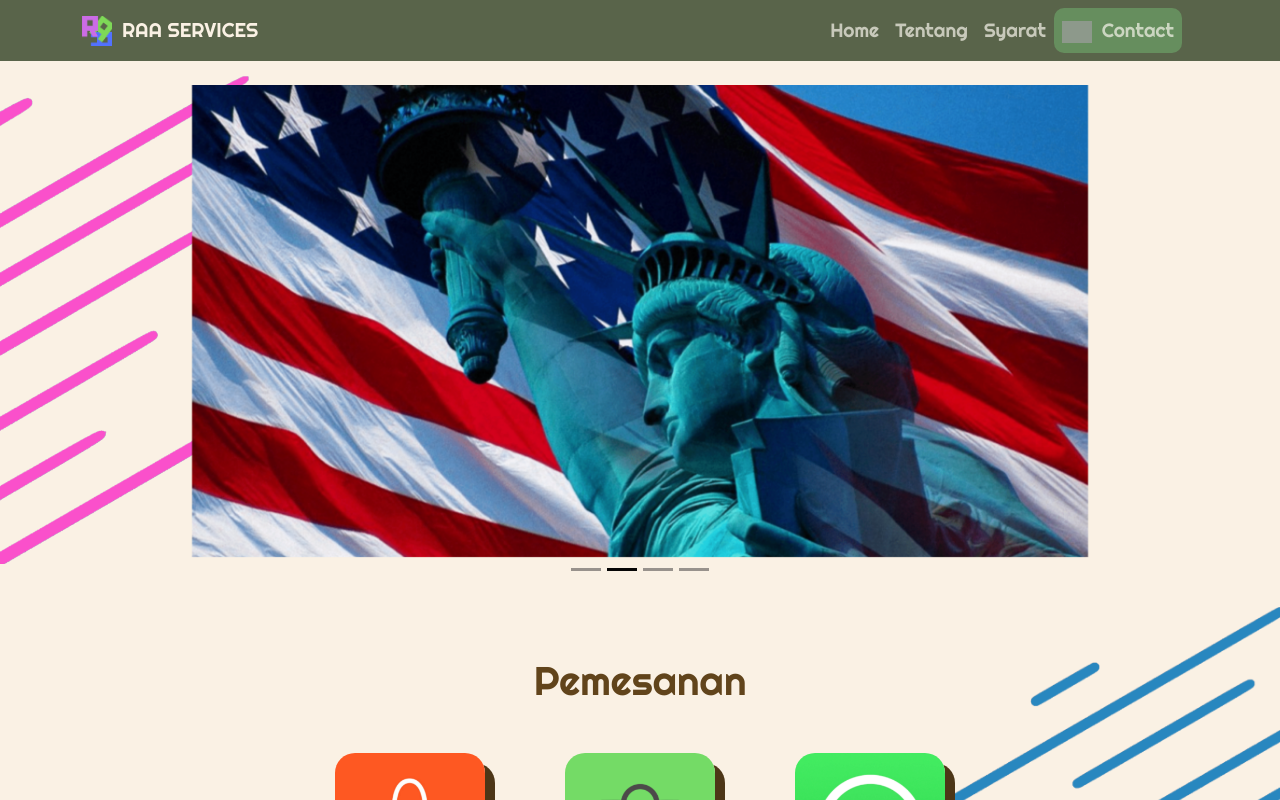
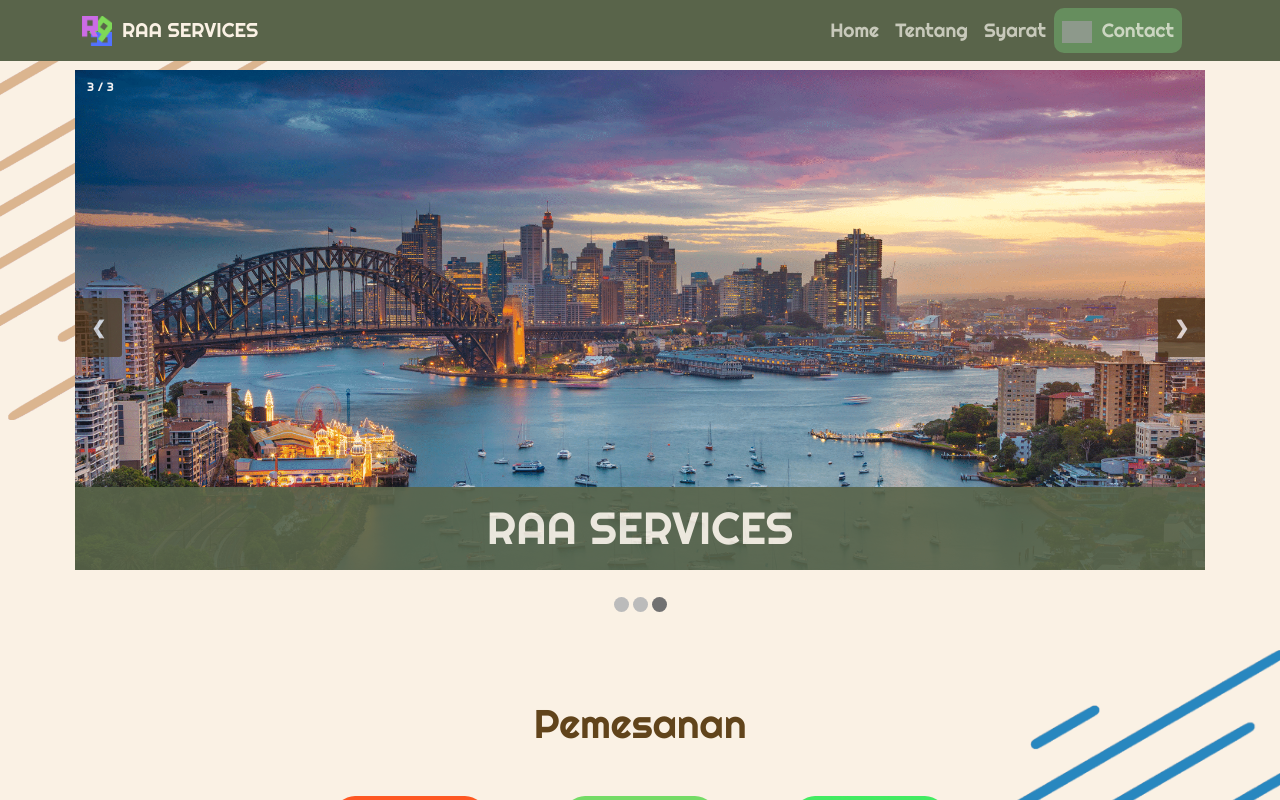
Before and after one commit to Rasyid113579/raa-services, a Nuxt app: page / in a window 1280 px wide. Shown: the top 800 px of the page. Built offline with nearby package versions, Linux system fonts and the light colour scheme; grey boxes are pictures that could not be loaded.

Commit message:
Update Higlights Slider

```diff
--- a/app.vue
+++ b/app.vue
@@ -38,39 +38,31 @@
             </div>
         </div>
     </nav>
-    <div id="highlights" class="text-center mb-2 mx-0">
-        <div>
-            <div id="myCarousel" class="carousel slide" data-bs-ride="carousel"
-                data-aos="fade-up" data-aos-duration="800">
-                <div class="carousel-indicators">
-                    <button type="button" data-bs-target="#myCarousel" data-bs-slide-to="0" class="active" aria-current="true" aria-label="Slide 1"></button>
-                    <button type="button" data-bs-target="#myCarousel" data-bs-slide-to="1" aria-label="Slide 2"></button>
-                    <button type="button" data-bs-target="#myCarousel" data-bs-slide-to="2" aria-label="Slide 3"></button>
-                    <button type="button" data-bs-target="#myCarousel" data-bs-slide-to="3" aria-label="Slide 4"></button>
+    <div class="highlights">
+        <div class="slideshow-container">
+            <div class="mySlides">
+                <div class="numbertext">1 / 3</div>
+                <img src="./gambar/america.png" style="width:100%">
+                <div class="text">RAA SERVICES</div>
             </div>
-                <div class="carousel-inner" data-aos="fade-up" data-aos-duration="800">
-                    <div class="carousel-item active">
-                        <div class="carousel-caption">
-                            <img id="gambarProduk" src="./gambar/australia.png"/>
+            <div class="mySlides">
+                <div class="numbertext">2 / 3</div>
+                <img src="./gambar/dubai.png" style="width:100%">
+                <div class="text">RAA SERVICES</div>
             </div>
+            <div class="mySlides">
+                <div class="numbertext">3 / 3</div>
+                <img src="./gambar/australia.png" style="width:100%">
+                <div class="text">RAA SERVICES</div>
             </div>
-                    <div class="carousel-item">
-                        <div class="carousel-caption">
-                            <img id="gambarProduk" src="./gambar/america.png"/>
+            <a class="prev" @click="plusSlides(-1)">❮</a>
+            <a class="next" @click="plusSlides(1)">❯</a>
         </div>
-                    </div>
-                    <div class="carousel-item">
-                        <div class="carousel-caption">
-                            <img id="gambarProduk" src="./gambar/dubai.png"/>
-                        </div>
-                    </div>
-                    <div class="carousel-item">
-                        <div class="carousel-caption">
-                            <img id="gambarProduk" src="./gambar/netherlands.png"/>
-                        </div>
-                    </div>
-                </div>
-            </div>
+        <br>
+        <div style="text-align:center">
+            <span class="dot" @click="currentSlide(1)"></span>
+            <span class="dot" @click="currentSlide(2)"></span>
+            <span class="dot" @click="currentSlide(3)"></span>
         </div>
     </div>
     <div id="pemesanan" class="text-center pb-2 pt-1">
@@ -187,6 +179,7 @@
     background-color: #FAF1E4;
     font-family: 'Righteous', cursive;
 }
+
 /* NAVBAR OFF CANVAS */
 .bd-placeholder-img {
     font-size: 1.125rem;
@@ -258,7 +251,6 @@
     color: #61441B;
     transition: 0.3s;
 }
-
 #WA {
     background-color: #668e5e;
     border-radius: 10px;
@@ -268,7 +260,6 @@
     width: 30px;
     margin-right: 10px;
 }
-
 #WA:hover {
     transform: scale(0.9);
 }
@@ -279,33 +270,118 @@
     color: #61441B;
 }
 
-/* HIGHLIGHTS */
-#highlights {
-    padding-top: 85px;
-    background-size: 280px;
+/* CAROUSEL */
+
+.highlights {
+    padding-top: 70px;
+    background-size: 300px;
     background-repeat: no-repeat;
-    background-image: url("./gambar/grafis1.png");
+    background-image: url("./gambar/grafis2.png");
     background-position: start bottom;
+    margin-bottom: 30px;
 }
-
-/* CAROUSEL */
-.carousel-item {
-    height: 32rem;
+.mySlides {
+    display: none;
 }
-@media (max-width: 600px) {
-    .carousel-item {
-        height: 35rem;
-    }
-}
-#gambarProduk {
-    width: 100%;
-    height: 500px;
+.mySlides img {
+    vertical-align: middle;
+    max-height: 500px;
     object-fit: cover;
 }
 
-.carousel .carousel-indicators button {background-color: rgb(55, 53, 53);}
-.carousel .carousel-indicators button.active {background-color: rgb(5, 5, 5);}
+/* Slideshow container */
+.slideshow-container {
+    max-width: 1130px;
+    position: relative;
+    margin: auto;
+}
 
+/* Next & previous buttons */
+.prev, .next {
+    cursor: pointer;
+    position: absolute;
+    text-decoration: none;
+    top: 50%;
+    width: auto;
+    padding: 16px;
+    margin-top: -22px;
+    color: white;
+    font-weight: bold;
+    font-size: 18px;
+    transition: 0.6s ease;
+    border-radius: 0 3px 3px 0;
+    user-select: none;
+    background-color: #4d3617;
+    opacity: 0.7;
+}
+
+/* Position the "next button" to the right */
+.next {
+    right: 0;
+    border-radius: 3px 0 0 3px;
+}
+
+/* On hover, add a black background color with a little bit see-through */
+.prev:hover, .next:hover {
+    opacity: 1;
+}
+
+/* Caption text */
+.text {
+    color: #FAF1E4;
+    font-size: 45px;
+    padding: 8px 12px;
+    position: absolute;
+    bottom: 0px;
+    width: 100%;
+    text-align: center;
+    background-color: #59644a;
+    opacity: 0.9;
+}
+
+@media (max-width: 600px) {
+    .text {
+        font-size: 15px;
+        bottom: 0px;
+    }
+    .highlights {
+        background-size: 200px;
+        background-position: 0% 100%;
+    }
+    .mySlides img {
+        height: 300px;
+    }
+}
+
+/* Number text (1/3 etc) */
+.numbertext {
+    color: #f2f2f2;
+    font-size: 12px;
+    padding: 8px 12px;
+    position: absolute;
+    top: 0;
+}
+
+/* The dots/bullets/indicators */
+.dot {
+    cursor: pointer;
+    height: 15px;
+    width: 15px;
+    margin: 0 2px;
+    background-color: #bbb;
+    border-radius: 50%;
+    display: inline-block;
+    transition: background-color 0.6s ease;
+}
+
+.active, .dot:hover {
+    background-color: #717171;
+}
+
+/* On smaller screens, decrease text size */
+@media only screen and (max-width: 300px) {
+    .prev, .next,.text {font-size: 11px}
+}
 /* PEMESANAN */
 #pemesanan {
     color: #61441B;
@@ -417,9 +493,16 @@
     export default {
         data() {
             return {
+                slideIndex: 1,
                 activeTab: 'visa', // Tab awal yang aktif
                 isSyaratVisible: false, // Tambahkan data untuk melacak apakah elemen ditampilkan
             };
+        },
+        mounted() {
+            this.showSlides(this.slideIndex);
+            setInterval(() => {
+                this.plusSlides(1); // Otomatis ganti slide setiap 1.5 detik
+            }, 2000);
         },
         methods: {
             toggleSyarat(tab) {
@@ -432,6 +515,31 @@
                     this.isSyaratVisible = true;
                 }
             },
+            plusSlides(n) {
+                this.showSlides((this.slideIndex += n));
+            },
+            currentSlide(n) {
+                this.showSlides((this.slideIndex = n));
+            },
+            showSlides(n) {
+                let i;
+                let slides = document.getElementsByClassName("mySlides");
+                let dots = document.getElementsByClassName("dot");
+                if (n > slides.length) {
+                    this.slideIndex = 1;
+                }
+                if (n < 1) {
+                    this.slideIndex = slides.length;
+                }
+                for (i = 0; i < slides.length; i++) {
+                    slides[i].style.display = "none";
+                }
+                for (i = 0; i < dots.length; i++) {
+                    dots[i].className = dots[i].className.replace("active", "");
+                }
+                slides[this.slideIndex - 1].style.display = "block";
+                dots[this.slideIndex - 1].className += " active";
+            },
         },
     };
 </script>
```
Lines whose indentation alone changed are shown as unchanged.
